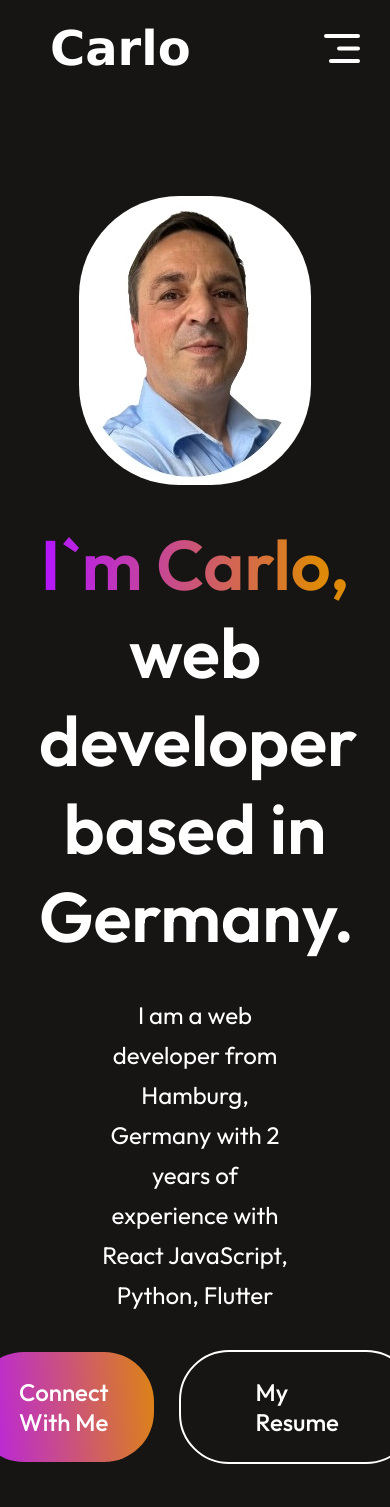
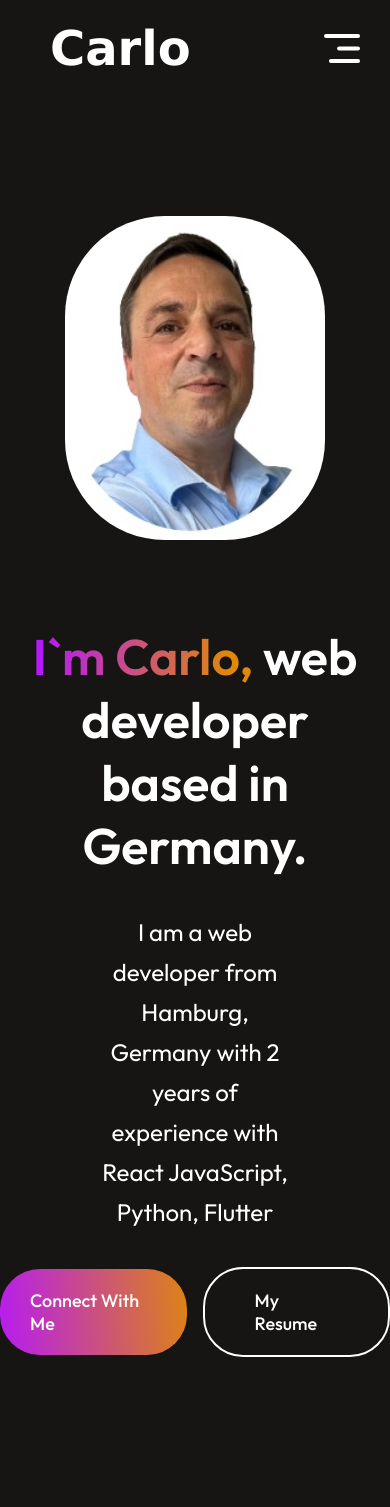
Before and after one commit to Giancarlo49/portfolio2024, a React (Vite) app: page / in a window 390 px wide. Shown: the top 1507 px of the page. Built offline with nearby package versions, Linux system fonts and the light colour scheme.

Commit message:
hero section responsive

```diff
--- a/src/Components/Hero/Hero.css
+++ b/src/Components/Hero/Hero.css
@@ -61,3 +61,35 @@
 .hero-resume:hover{
     border-color: #B415FF;
 }
+
+@media(max-width:768px){
+    .hero img{
+        margin-top: 120px;
+        width: 260px;
+    }
+    .hero h1{
+        margin-top: 50px;
+        width: 90%;
+        font-size: 50px;
+    }
+    .herp p{
+        width: 60%;
+        font-size: 18px;
+        line-height: 32px;
+        margin: 10px 0px;
+    }
+    .hero-action{
+        gap: 16px;
+        font-size: 18px;
+        font-weight: 500;
+        margin-bottom: 50px;
+    }
+    .hero-connect{
+        padding: 20px 30px;
+        border-radius: 40px;
+    }
+    .hero-resume{
+        padding: 20px 50px;
+        border-radius: 40px;
+    }
+}
```
